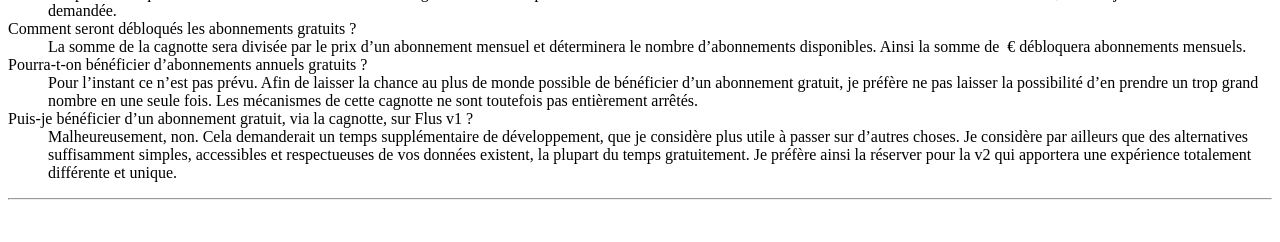
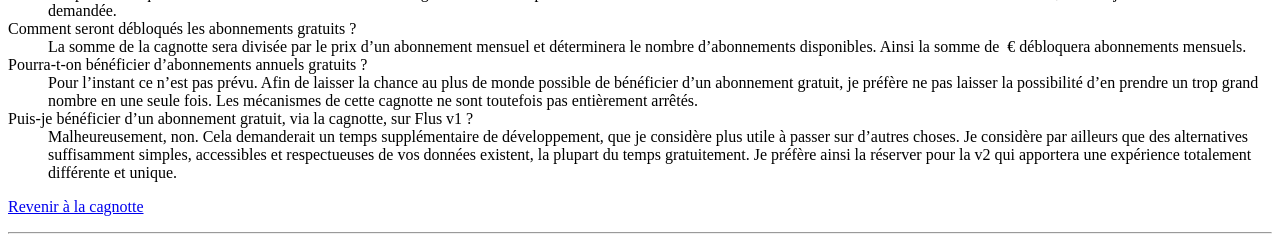
Before and after one commit to flusio/flus.fr, a PHP site: template src/views/payments/init.phtml in a window 1280 px wide. Shown: the part 847-1089 px from the top of the page. Before the commit the page ends 1047 px from the top, so only its background shows below. Run offline with PHP 8.4, Linux system fonts and the light colour scheme; the template is opened without the code that fills it, so the values that code supplies are empty.

Commit message:
imp: Add a button to scroll up to the common pot

```diff
--- a/src/views/payments/init.phtml
+++ b/src/views/payments/init.phtml
@@ -11,7 +11,7 @@
     ]);
 ?>
 
-<section>
+<section id="cagnotte">
     <div class="title">
         <h1 class="title__header">
             Cagnotte commune
@@ -343,6 +343,12 @@
             et unique.
         </dd>
     </ol>
+
+    <p class="paragraph--center">
+        <a class="call-to-action" href="#cagnotte">
+            Revenir à la cagnotte
+        </a>
+    </p>
 </section>
 
 <hr />
```
